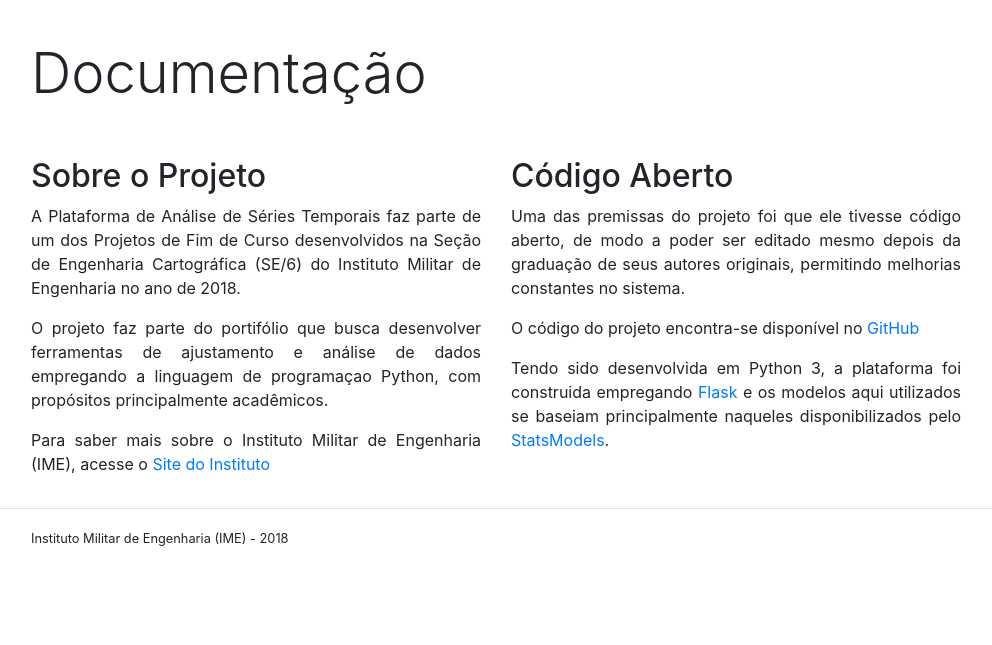
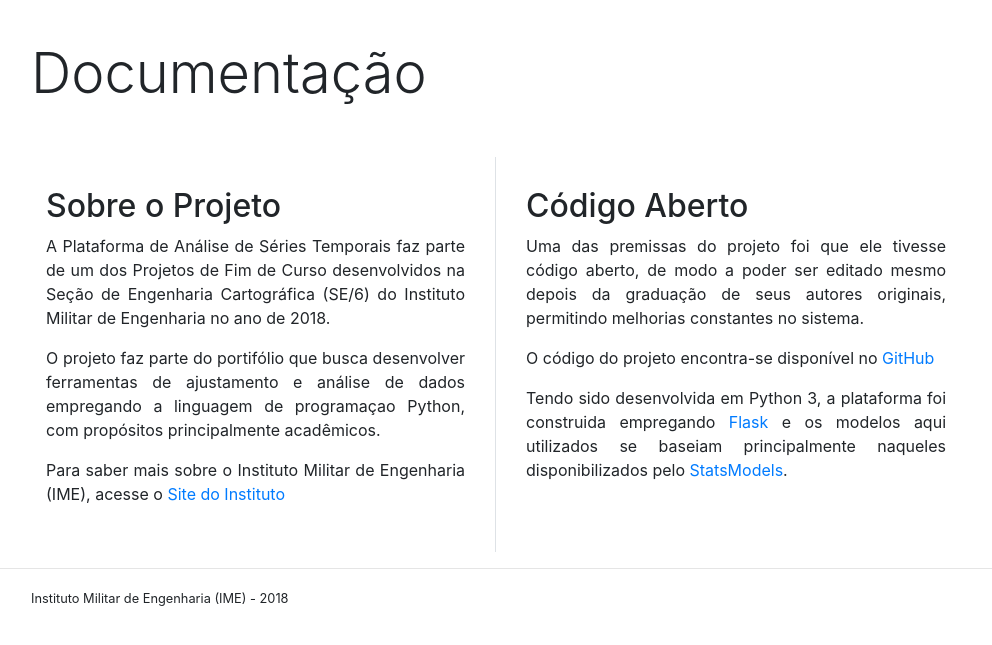
Before and after one commit to mariliamonteiro/pfc_timeseries, a Flask app: page /docs in a window 1280 px wide. Shown: the part 56-701 px from the top of the page, without its empty margins (144-1136 px from the left). Run offline with Flask 2, Linux system fonts and the light colour scheme; some libraries are stand-ins or nearby versions.

Commit message:
Divisória e Padding
Adição de divisória entre as colunas e aumento do padding.

```diff
--- a/templates/docs.html
+++ b/templates/docs.html
@@ -7,14 +7,14 @@
 
 <div class="container">
   <div class="row">
-    <div class="col-md-6" style="text-align:justify;">
+    <div class="col-md-6 border-right" style="text-align:justify; padding:30px;">
       <h2>Sobre o Projeto</h2>
       <p>A Plataforma de Análise de Séries Temporais faz parte de um dos Projetos de Fim de Curso desenvolvidos na Seção de Engenharia Cartográfica (SE/6) do Instituto Militar de Engenharia no ano de 2018.</p>
       <p>O projeto faz parte do portifólio que busca desenvolver ferramentas de ajustamento e análise de dados empregando a linguagem de programaçao Python, com propósitos principalmente acadêmicos.</p>
       <p>Para saber mais sobre o Instituto Militar de Engenharia (IME), acesse o <a href="http://www.ime.eb.mil.br/pt/">Site do Instituto</a></p>
     </div>
 
-    <div class="col-md-6" style="text-align:justify;">
+    <div class="col-md-6" style="text-align:justify; padding:30px;">
 
       <h2>Código Aberto</h2>
       <p>Uma das premissas do projeto foi que ele tivesse código aberto, de modo a poder ser editado mesmo depois da graduação de seus autores originais, permitindo melhorias constantes no sistema.</p>
```
